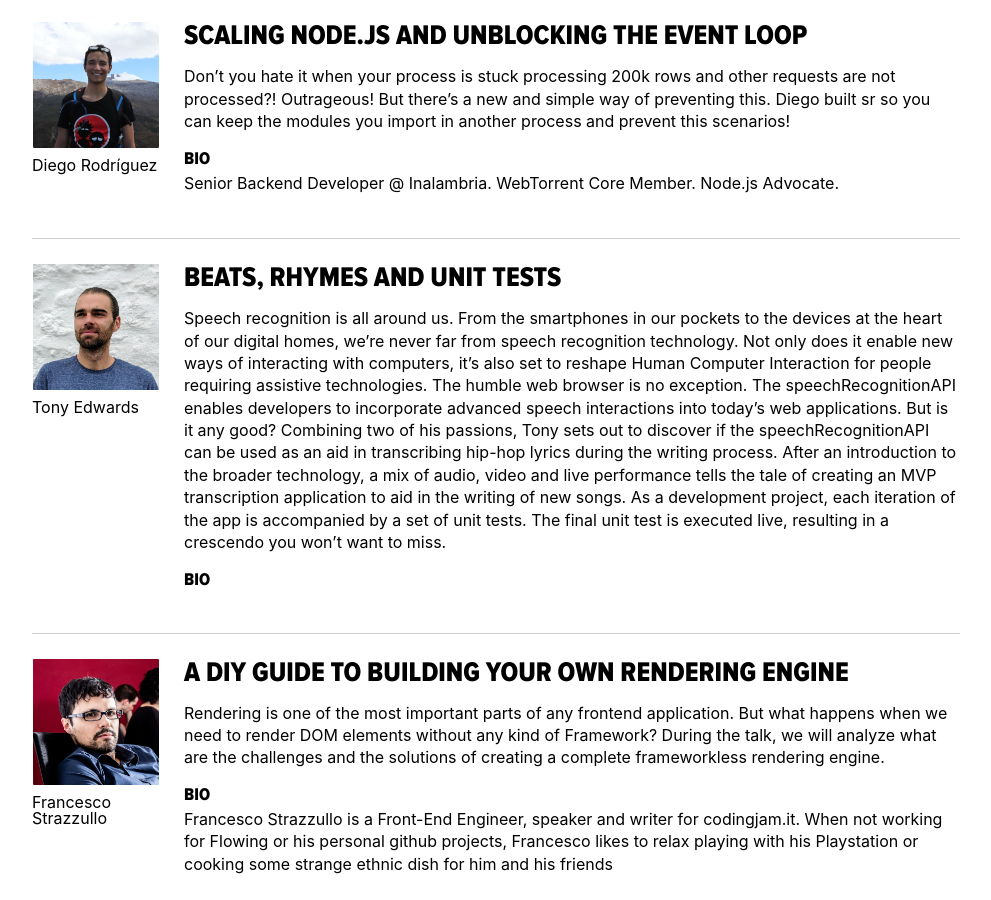
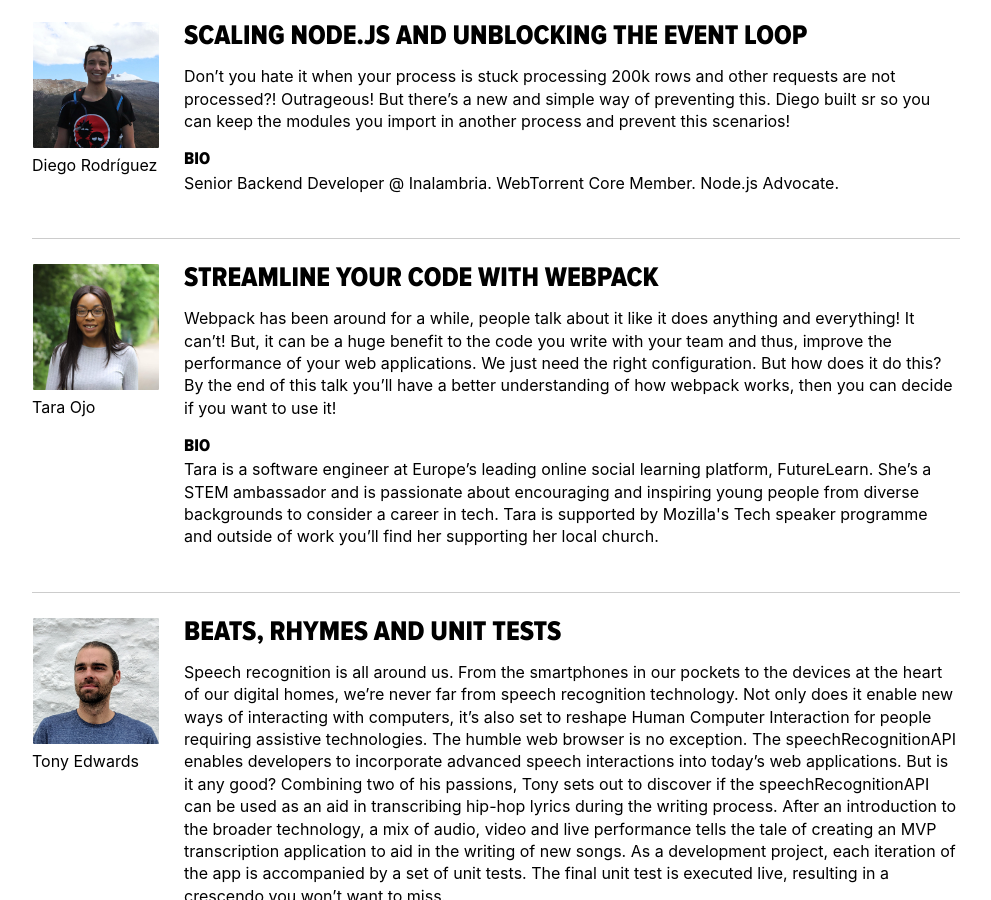
Before and after one commit to giuliatosato/2019.jsday.it, a Jekyll site: the page built from talks.html, in a window 1280 px wide and 900 px high, scrolled down 3406 px. Shown: the whole window, without its empty margins (144-1135 px from the left). Built offline with Jekyll 4.4.1, drawn with Linux system fonts in a browser that asks for light colours; comment, search, counter and statistics services are not loaded.

Commit message:
Tara Ojo

```diff
--- a/_data/speakers.yml
+++ b/_data/speakers.yml
@@ -8,6 +8,14 @@
 #    last_name:
 #    twitter:
 list:
+  -
+    id: tara-ojo
+    description: >
+      Tara is a software engineer at Europe’s leading online social learning platform, FutureLearn. She’s a STEM ambassador and is passionate about encouraging and inspiring young people from diverse backgrounds to consider a career in tech. Tara is supported by Mozilla's Tech speaker programme and outside of work you’ll find her supporting her local church.
+    image: tara-ojo.jpg
+    first_name: Tara
+    last_name: Ojo
+    twitter: tara_ojo
   -
     id: gant-laborde
     description: >
--- a/_data/talks.yml
+++ b/_data/talks.yml
@@ -121,10 +121,13 @@ list:
       import in another process and prevent this scenarios!
   -
     slot: "11"
-    speaker_id:
-    title: TBA
+    speaker_id: tara-ojo
+    title: Streamline your code with webpack
     extract: >
-      TBA
+      Webpack has been around for a while, people talk about it like it does anything and everything! It can’t! But, it
+      can be a huge benefit to the code you write with your team and thus, improve the performance of your web
+      applications. We just need the right configuration. But how does it do this? By the end of this talk you’ll have a
+      better understanding of how webpack works, then you can decide if you want to use it!
   -
     slot: "12"
     speaker_id:
```
Also changed, not shown: images/speakers/tara-ojo.jpg (added), 1 other file.
